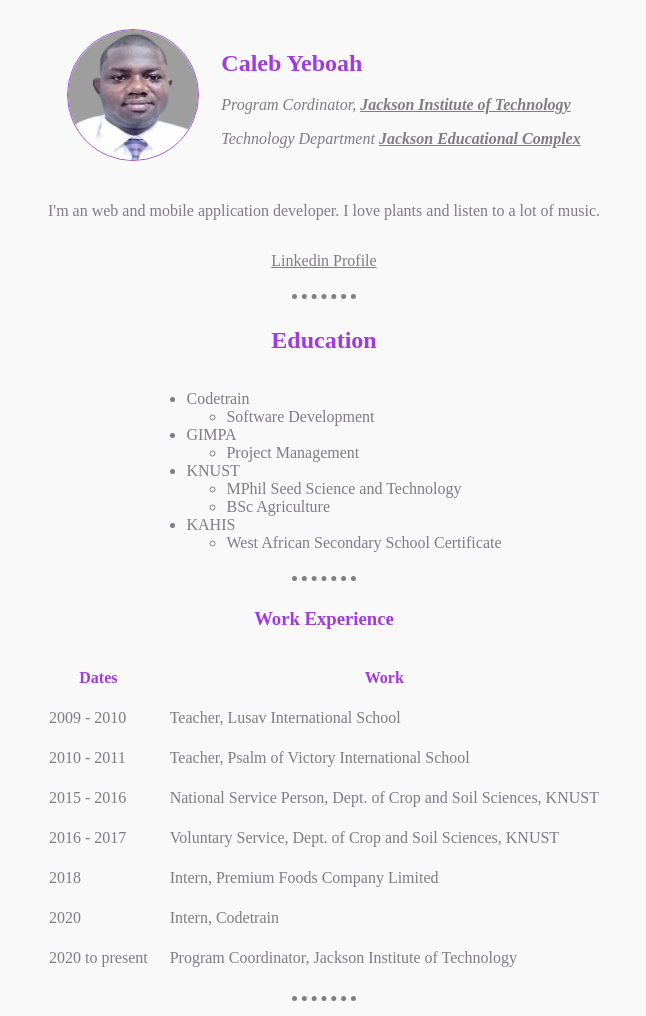
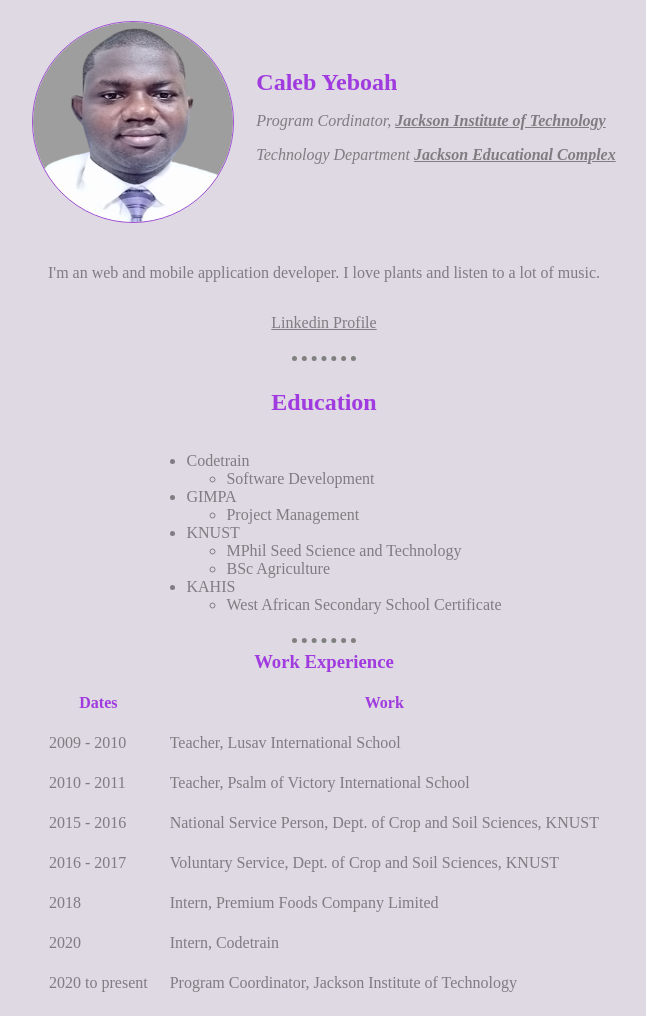
Before and after one commit to calebyeboah/cv, a plain HTML site: page index.html in a window 1280 px wide. Shown: the top 1016 px of the page, without its empty margins (316-962 px from the left). Drawn offline with Linux system fonts and the light colour scheme.

Commit message:
Add files via upload

```diff
--- a/css/styles.css
+++ b/css/styles.css
@@ -1,9 +1,16 @@
+body,
+h1,
+h3 {
+  margin: 0;
+  padding: 0;
+  box-sizing: border-box;
+}
 .external-links {
   text-align: center;
 }
 
 body {
-  background-color: #f9f9f9;
+  background-color: #ded9e2;
 }
 
 h1,
@@ -21,8 +28,10 @@
 }
 
 img {
+
   border: 1px solid #a14fd8;
   border-radius: 50%;
+  height: 200px;
 }
 
 hr {
```
